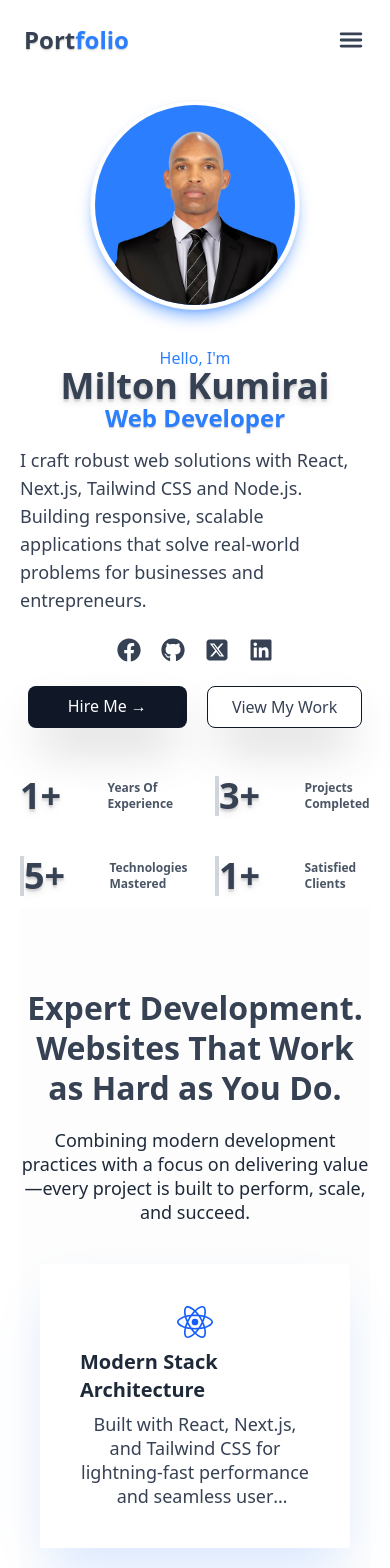
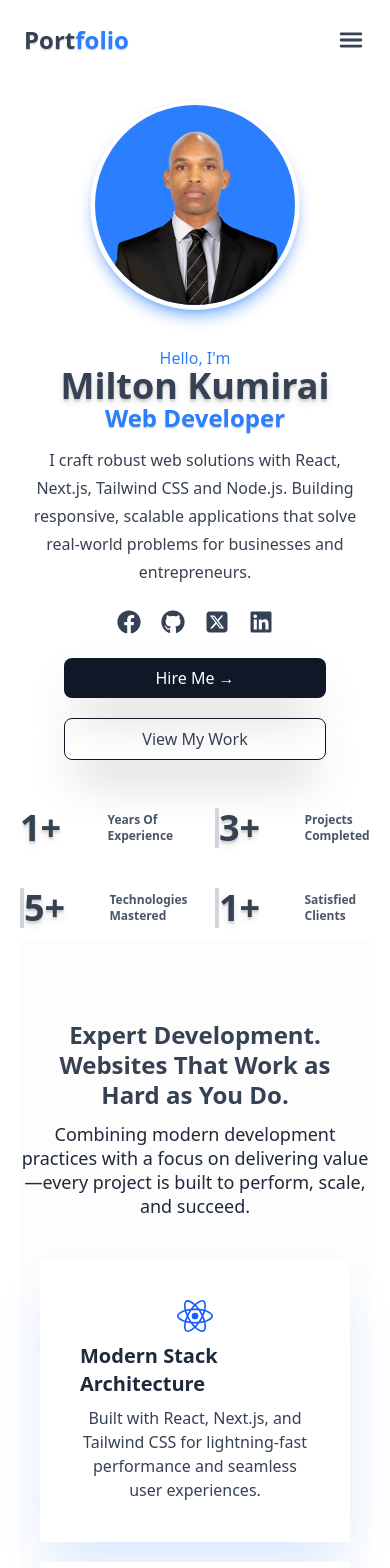
Before and after one commit to Kummirai/react-components, a Next.js app: page / in a window 390 px wide. Shown: the top 1568 px of the page. Built offline with nearby package versions, Linux system fonts and the light colour scheme.

Commit message:
Refactors styles for packages section for mobile screens

```diff
--- a/components/Features.jsx
+++ b/components/Features.jsx
@@ -65,8 +65,8 @@ export default function Features() {
   return (
     <section className="w-full grow flex items-center justify-center bg-[#fdfdfd]">
       <div className="max-w-6xl mx-auto flex flex-col gap-5 justify-around">
-        <div className="mx-auto flex flex-col items-center max-w-2xl pt-20 pb-5 gap-5 ">
-          <h2 className="text-[32px] text-gray-700 font-semibold text-shadow-2sm text-center leading-10">
+        <div className="mx-auto flex flex-col items-center max-w-2xl pt-20 pb-5 gap-3 sm:gap-5 ">
+          <h2 className="text-2xl sm:text-[32px] text-gray-700 font-semibold text-shadow-2sm text-center leading-7.5 sm:leading-10 max-w-7/8 sm:w-full">
             Expert Development. Websites That Work as Hard as You Do.
           </h2>
           <p className="text-center text-lg text-gray-800 font-light max-w-2xl leading-6">
@@ -82,10 +82,10 @@ export default function Features() {
                 className="flex flex-col items-center justify-center gap-2 bg-white p-10 font-light text-lg leading-6 shadow-2xl shadow-blue-500/20  rounded-xs "
               >
                 <p className="text-4xl text-blue-600">{feature.icon}</p>
-                <h2 className="text-xl text-gray-800 font-semibold">
+                <h2 className=" text-xl  text-gray-800 font-semibold">
                   {feature.title}
                 </h2>
-                <p className=" text-center text-md text-gray-700 line-clamp-4">
+                <p className="text-center text-[16px] sm:text-md text-gray-700 line-clamp-4 h-24">
                   {feature.description}
                 </p>
               </div>
--- a/components/Pricing.jsx
+++ b/components/Pricing.jsx
@@ -239,7 +239,7 @@ function Pricing() {
   return (
     <section className=" w-full">
       <section className="mx-auto flex flex-col items-center max-w-3xl py-10 gap-5 ">
-        <h2 className="text-[32px] text-gray-700 font-semibold text-shadow-2xs text-center leading-10">
+        <h2 className="text-2xl leading-6.5 sm:text-[32px] text-gray-700 font-semibold text-shadow-2xs text-center sm:leading-10 w-7/9">
           Choose a
           <span className="text-blue-500 mx-2">
             {myPackage.toLowerCase().slice(0, -1)}
@@ -252,7 +252,7 @@ function Pricing() {
           covered. Every plan includes custom design, mobile responsiveness, and
           ongoing support.
         </p>
-        <div className="space-x-3">
+        <div className=" flex flex-col sm:flex-row w-3/4 gap-4">
           {tabs.map((tab) => {
             return (
               <button
--- a/components/hero-2a/HeroTwoA.jsx
+++ b/components/hero-2a/HeroTwoA.jsx
@@ -9,7 +9,7 @@ import StatsOne from "../stats/StatsOne";
 
 export default function HeroTwoA({ img }) {
   return (
-    <main className="lg:grow flex max-w-6xl mx-auto sm:max-lg:h-[50vh] ">
+    <main className="lg:grow flex max-w-6xl  mx-auto sm:max-lg:h-[50vh] ">
       <div className="grow grid gap-4 sm:gap-5 lg:gap-10 sm:grid-cols-2">
         {/* developer image */}
         <div className="flex items-center justify-center ">
@@ -41,7 +41,7 @@ export default function HeroTwoA({ img }) {
               </span>
             </h4>
           </div>
-          <p className=" text-lg text-gray-700 font-light max-w-2xl leading-7 text-start sm:text-start">
+          <p className="text-[16px] sm:text-lg text-gray-700 font-light max-w-2xl leading-7 text-center sm:text-start">
             I craft robust web solutions with React, Next.js, Tailwind CSS and
             Node.js. Building responsive, scalable applications that solve
             real-world problems for businesses and entrepreneurs.
@@ -54,15 +54,16 @@ export default function HeroTwoA({ img }) {
             <FaLinkedin />
           </div>
           {/* call to acction */}
-          <div className="flex gap-5">
+          <div className="flex flex-col w-3/4 sm:flex-row gap-5">
             <Link
               href={"#"}
-              className="bg-gray-900 text-white py-2 px-10 rounded-lg shadow-2xl shadow-gray-950/30 hover:bg-gray-900 hover:cursor-pointer"
+              className="bg-gray-900 text-white py-2 px-10 rounded-lg shadow-2xl shadow-gray-950/30 hover:bg-gray-900 hover:cursor-pointer text-center"
             >
-               Hire Me →
+              Hire Me →
             </Link>
+
             <Link
-              className="py-2 px-6 border border-gray-900 text-gray-700 rounded-lg shadow-2xl shadow-gray-950/30"
+              className="py-2 px-6 border border-gray-900 text-gray-700 rounded-lg shadow-2xl shadow-gray-950/30 text-center"
               href={"#"}
             >
               View My Work
--- a/components/hero-3/HeroThree.jsx
+++ b/components/hero-3/HeroThree.jsx
@@ -10,7 +10,7 @@ export default function HeroTwoA({ img }) {
         {/* Developer image */}
         <div className="flex items-center justify-center order-2 sm:order-1">
           <div className="border rounded-full shadow-xl shadow-blue-500/30 p-1 border-blue-500/20">
-            <div className="relative w-60 h-60 sm:w-72 sm:h-72 lg:w-80 lg:h-80 bg-gradient-to-br from-blue-500 to-purple-600 rounded-full overflow-hidden">
+            <div className="relative w-60 h-60 sm:w-72 sm:h-72 lg:w-80 lg:h-80 bg-linear-to-br from-blue-500 to-purple-600 rounded-full overflow-hidden">
               <Image
                 src={"/img/milton-2.webp"}
                 alt="Milton Kumirai - Web Developer"
@@ -113,7 +113,7 @@ export default function HeroTwoA({ img }) {
           <div className="flex flex-col sm:flex-row gap-4 w-full sm:w-auto mt-2">
             <Link
               href="/contact"
-              className="bg-gradient-to-r from-blue-600 to-blue-700 text-white py-3 px-8 rounded-lg shadow-lg hover:shadow-xl hover:from-blue-700 hover:to-blue-800 transition-all duration-200 text-center font-medium"
+              className="bg-linear-to-r from-blue-600 to-blue-700 text-white py-3 px-8 rounded-lg shadow-lg hover:shadow-xl hover:from-blue-700 hover:to-blue-800 transition-all duration-200 text-center font-medium"
             >
               Hire Me →
             </Link>
```
